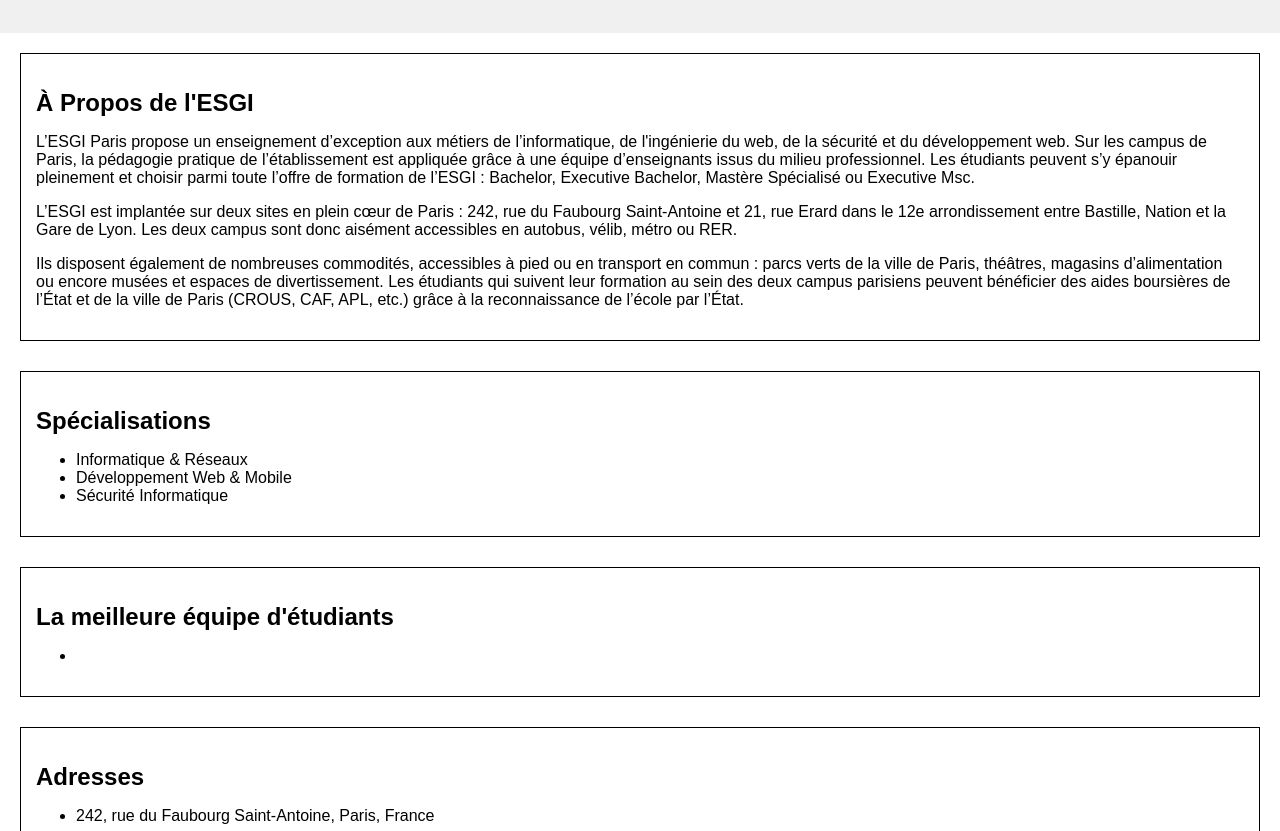
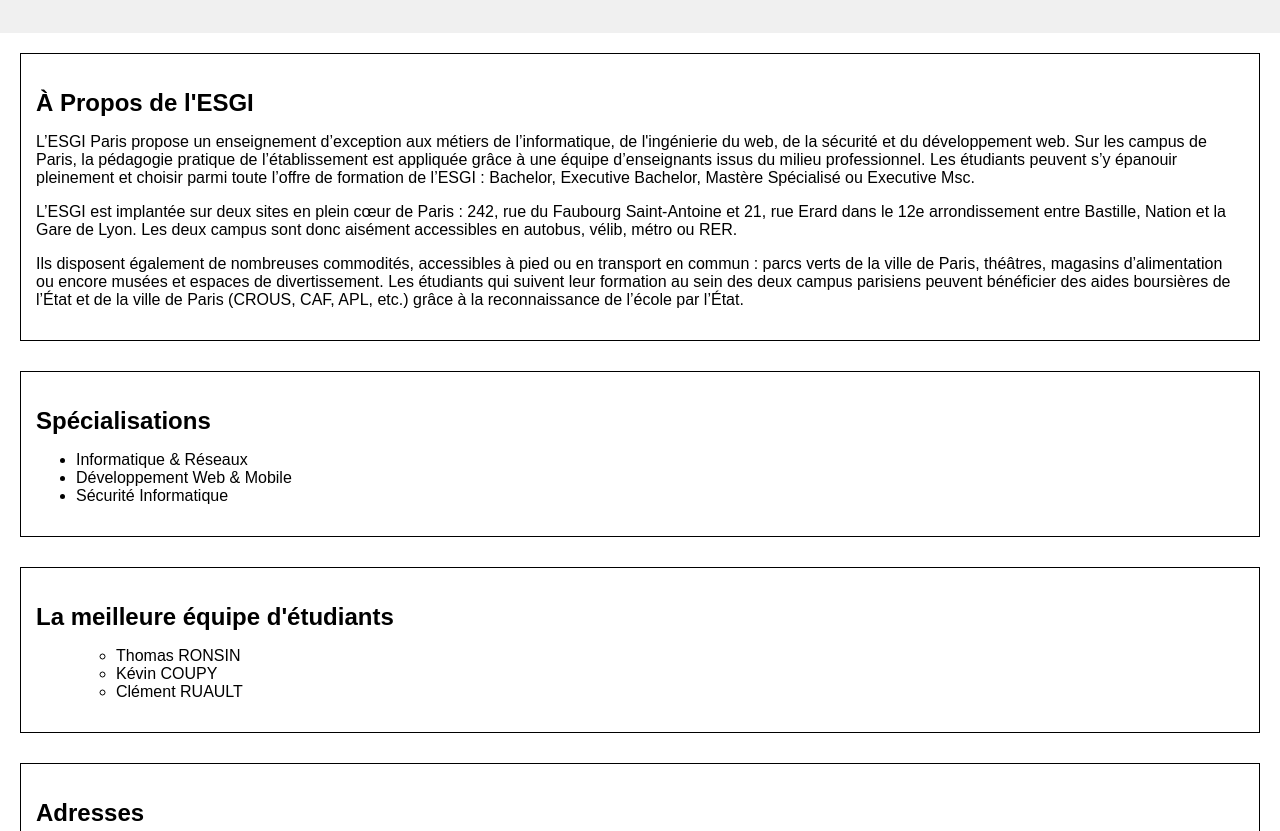
Before and after one commit to KeymZ-Development/GitProject, a plain HTML site: page index.html in a window 1280 px wide. Shown: the part 121-952 px from the top of the page. Drawn offline with Linux system fonts and the light colour scheme.

Commit message:
Add students in student-team section in index.html

```diff
--- a/index.html
+++ b/index.html
@@ -34,7 +34,11 @@
     <section id="student-team">
       <h2>La meilleure équipe d'étudiants</h2>
       <ul>
-        <li></li>
+        <ul>
+          <li>Thomas RONSIN</li>
+          <li>Kévin COUPY</li>
+          <li>Clément RUAULT</li>
+        </ul>
       </ul>
     </section>
 
```
